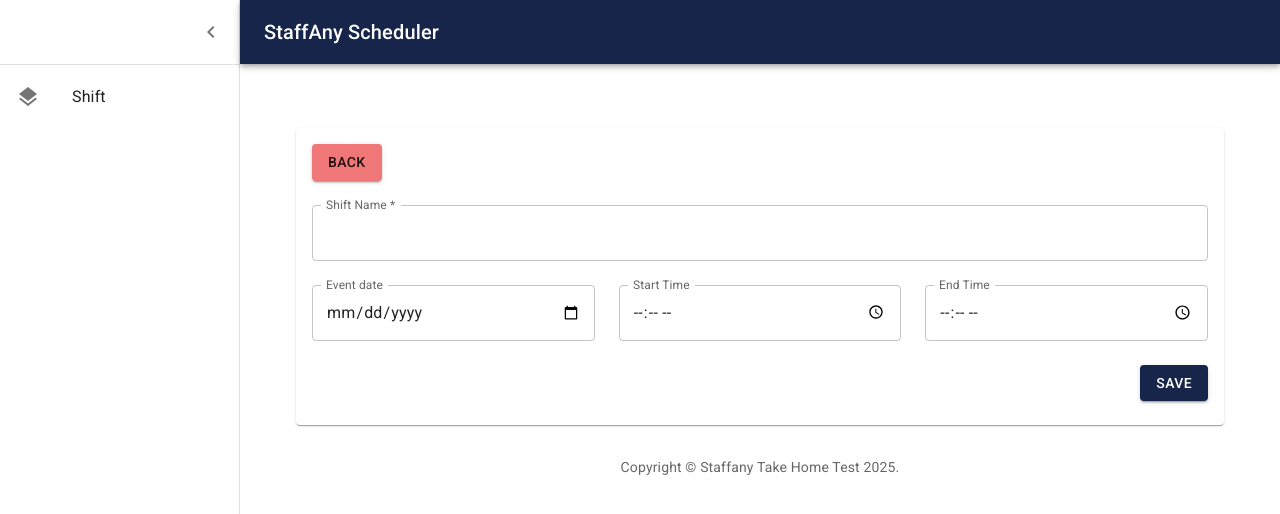
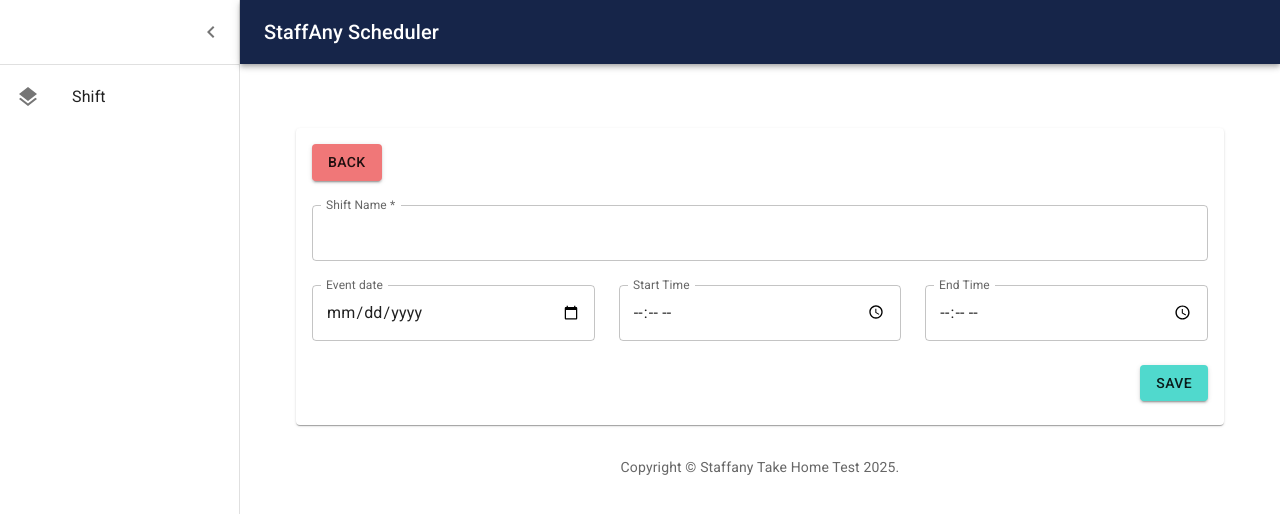
Before and after one commit to bagindaisfa/staffany-assignment-Baginda-Isfa, a React (Create React App) app in the folder frontend/: page /shift/add in a window 1280 px wide. Shown: the top 514 px of the page. Built offline with nearby package versions, Linux system fonts and the light colour scheme.

Commit message:
Update ShiftForm.tsx

```diff
--- a/frontend/src/pages/ShiftForm.tsx
+++ b/frontend/src/pages/ShiftForm.tsx
@@ -175,7 +175,7 @@ const ShiftForm: FunctionComponent = () => {
 
             {/* SAVE BUTTON RIGHT */}
             <Grid item xs={12} style={{ textAlign: "right" }}>
-              <Button type="submit" variant="contained" color="primary">
+              <Button type="submit" variant="contained" color="success">
                 SAVE
               </Button>
             </Grid>
```
